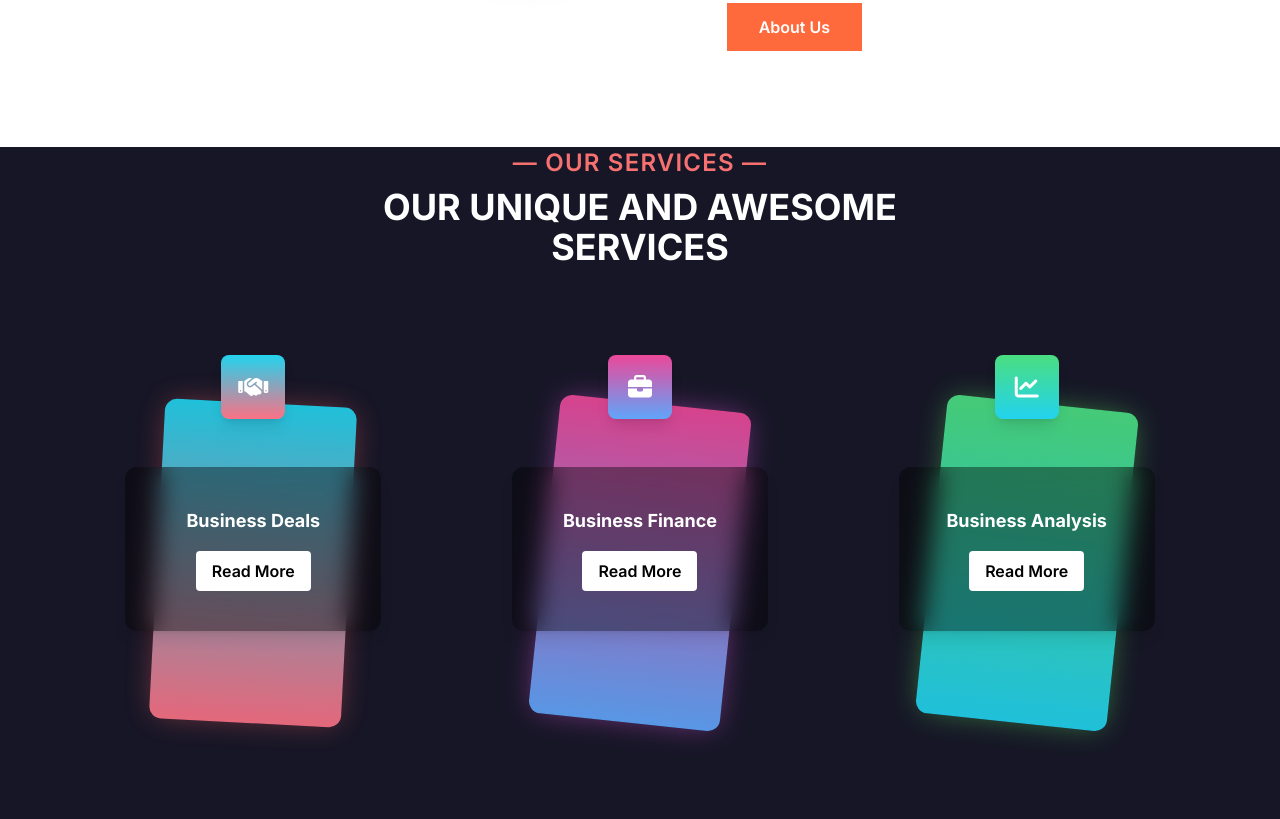
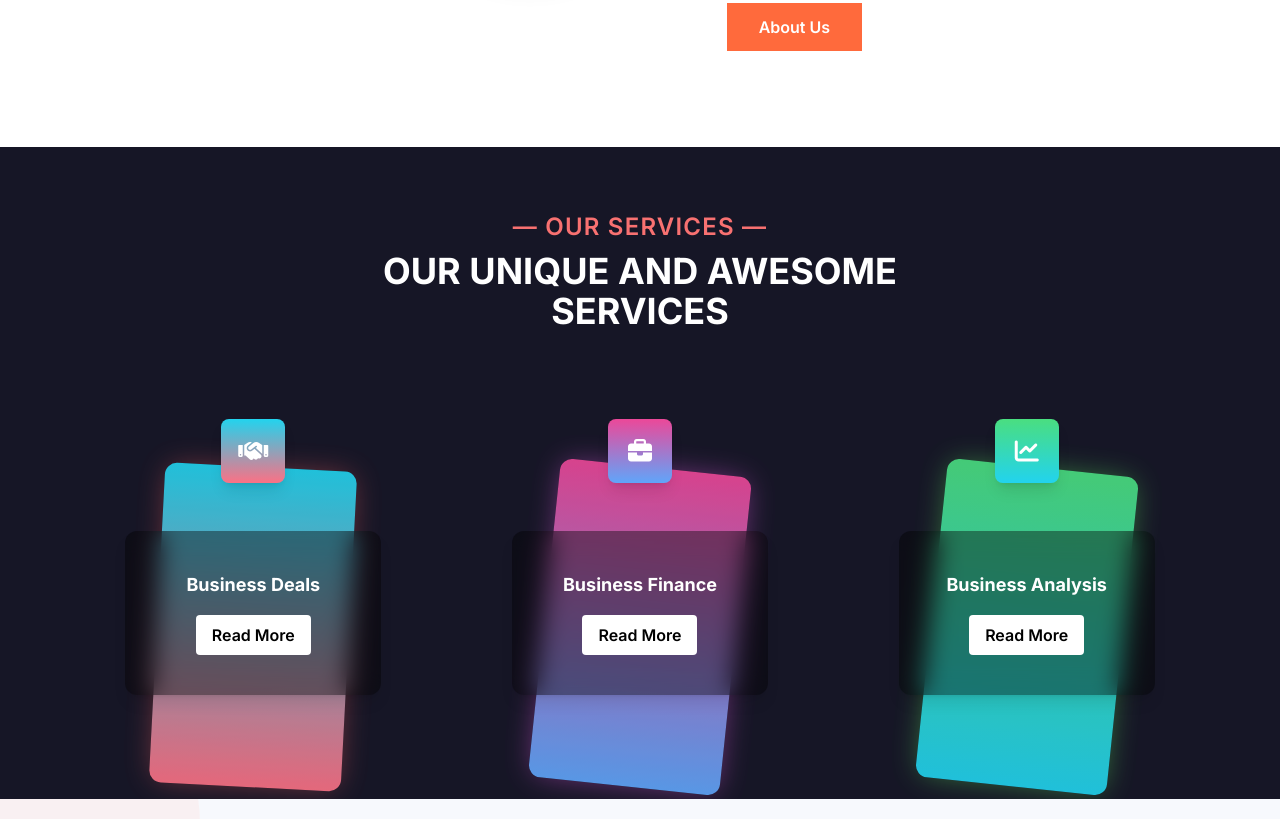
Before and after one commit to manshigupta121/network_marketing, a plain HTML site: page index.html in a window 1280 px wide. Shown: the part 1621-2440 px from the top of the page. Drawn offline with nearby package versions, Linux system fonts and the light colour scheme.

Commit message:
fixed margin issue

```diff
--- a/index.html
+++ b/index.html
@@ -387,7 +387,8 @@
 
     <!-- Services Section -->
 
-    <section class="bg-[#161626] lg:`py-16 text-white md:min-h-screen">
+    <section class="bg-[#161626] text-white py-12 md:py-16">
+
   <div class="text-center mb-12">
     <p class="text-red-400 font-semibold text-2xl tracking-wider mb-2">— OUR SERVICES —</p>
     <h2 class="text-3xl md:text-4xl font-bold">OUR UNIQUE AND AWESOME
```
